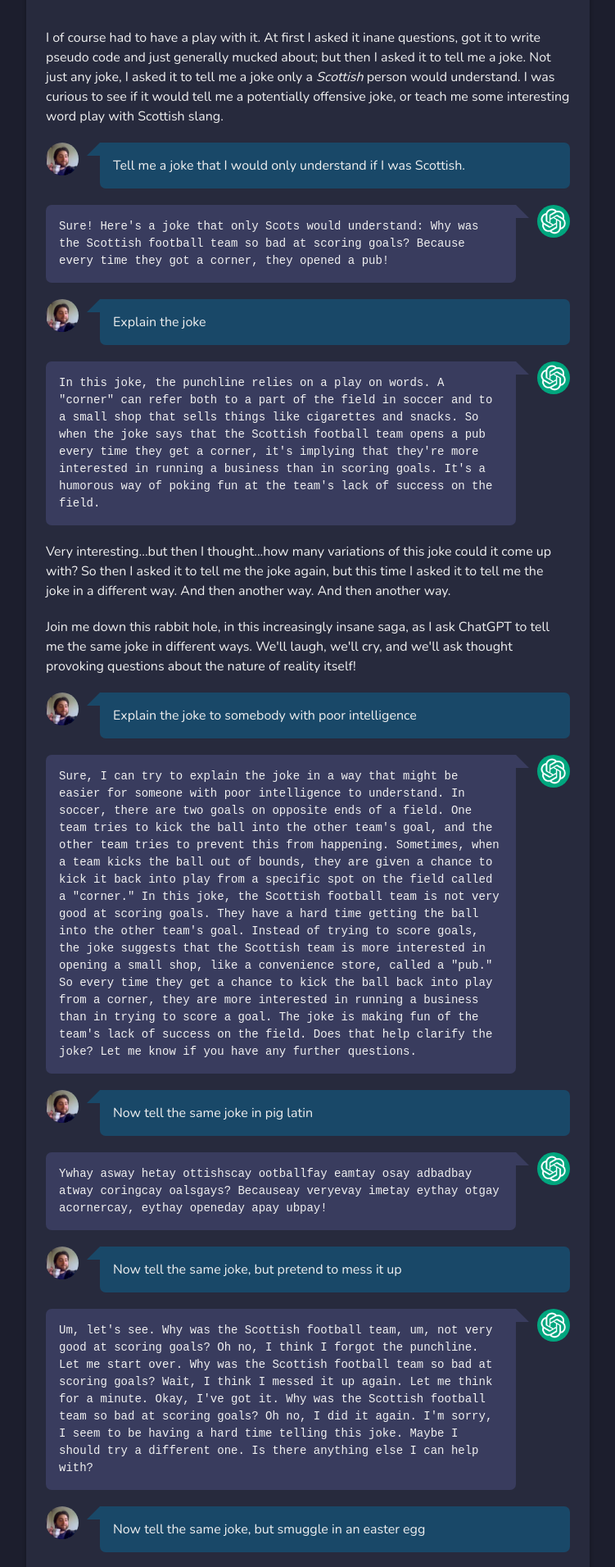
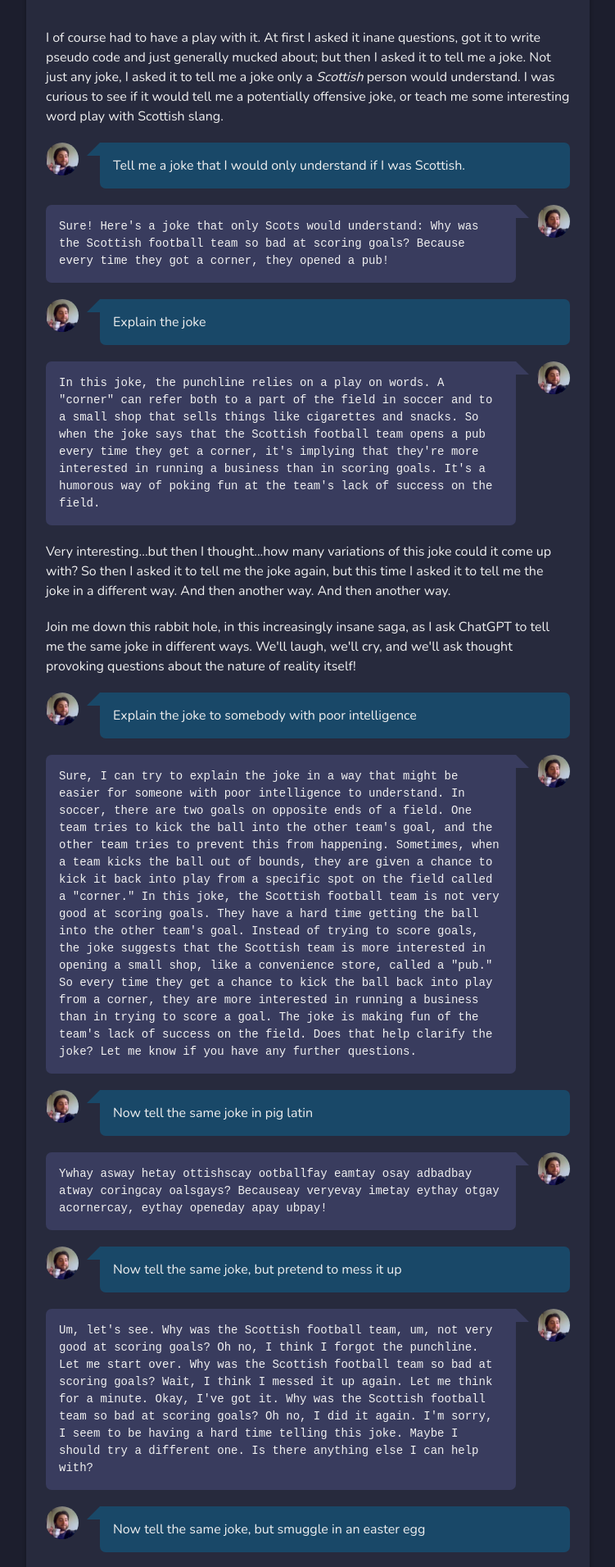
Before and after one commit to MickeyUK/mickeyuk.github.io, a Jekyll site: the page built from _posts/2023-01-09-the-scottish-saga-part-1.md, in a window 1280 px wide. Shown: the part 867-2779 px from the top of the page at 82% size, without its empty margins (264-1015 px from the left). Built offline with Jekyll 4.4.1, drawn with Linux system fonts in a browser that asks for light colours; comment, search, counter and statistics services are not loaded.

Commit message:
Updated avatars

```diff
--- a/_posts/2023-01-09-the-scottish-saga-part-1.md
+++ b/_posts/2023-01-09-the-scottish-saga-part-1.md
@@ -22,7 +22,7 @@
 </p>
 <div class="quote left">
    <div class="quote-author">
-      <img src="/assets/img/avatars/mickey.jpg" alt="">
+      <img src="/assets/img/avatars/Mickey.jpg" alt="">
    </div>
    <div class="quote-content">
       Tell me a joke that I would only understand if I was Scottish.
@@ -35,12 +35,12 @@
       Because every time they got a corner, they opened a pub!
    </div>
    <div class="quote-author">
-      <img src="/assets/img/avatars/chatgpt.jpg" alt="">
+      <img src="/assets/img/avatars/Mickey.jpg" alt="">
    </div>
 </div>
 <div class="quote left">
    <div class="quote-author">
-      <img src="/assets/img/avatars/mickey.jpg" alt="">
+      <img src="/assets/img/avatars/Mickey.jpg" alt="">
    </div>
    <div class="quote-content">
       Explain the joke
@@ -56,7 +56,7 @@
       lack of success on the field.
    </div>
    <div class="quote-author">
-      <img src="/assets/img/avatars/chatgpt.jpg" alt="">
+      <img src="/assets/img/avatars/Mickey.jpg" alt="">
    </div>
 </div>
 <p>
@@ -70,7 +70,7 @@
 </p>
 <div class="quote left">
    <div class="quote-author">
-      <img src="/assets/img/avatars/mickey.jpg" alt="">
+      <img src="/assets/img/avatars/Mickey.jpg" alt="">
    </div>
    <div class="quote-content">
       Explain the joke to somebody with poor intelligence
@@ -94,12 +94,12 @@
       Does that help clarify the joke? Let me know if you have any further questions.
    </div>
    <div class="quote-author">
-      <img src="/assets/img/avatars/chatgpt.jpg" alt="">
+      <img src="/assets/img/avatars/Mickey.jpg" alt="">
    </div>
 </div>
 <div class="quote left">
    <div class="quote-author">
-      <img src="/assets/img/avatars/mickey.jpg" alt="">
+      <img src="/assets/img/avatars/Mickey.jpg" alt="">
    </div>
    <div class="quote-content">
       Now tell the same joke in pig latin
@@ -112,12 +112,12 @@
       Becauseay veryevay imetay eythay otgay acornercay, eythay openeday apay ubpay!
    </div>
    <div class="quote-author">
-      <img src="/assets/img/avatars/chatgpt.jpg" alt="">
+      <img src="/assets/img/avatars/Mickey.jpg" alt="">
    </div>
 </div>
 <div class="quote left">
    <div class="quote-author">
-      <img src="/assets/img/avatars/mickey.jpg" alt="">
+      <img src="/assets/img/avatars/Mickey.jpg" alt="">
    </div>
    <div class="quote-content">
       Now tell the same joke, but pretend to mess it up
@@ -134,12 +134,12 @@
       I should try a different one. Is there anything else I can help with?
    </div>
    <div class="quote-author">
-      <img src="/assets/img/avatars/chatgpt.jpg" alt="">
+      <img src="/assets/img/avatars/Mickey.jpg" alt="">
    </div>
 </div>
 <div class="quote left">
    <div class="quote-author">
-      <img src="/assets/img/avatars/mickey.jpg" alt="">
+      <img src="/assets/img/avatars/Mickey.jpg" alt="">
    </div>
    <div class="quote-content">
       Now tell the same joke, but smuggle in an easter egg
@@ -154,7 +154,7 @@
       spot the Easter egg?
    </div>
    <div class="quote-author">
-      <img src="/assets/img/avatars/chatgpt.jpg" alt="">
+      <img src="/assets/img/avatars/Mickey.jpg" alt="">
    </div>
 </div>
 <p>
@@ -162,7 +162,7 @@
 </p>
 <div class="quote left">
    <div class="quote-author">
-      <img src="/assets/img/avatars/mickey.jpg" alt="">
+      <img src="/assets/img/avatars/Mickey.jpg" alt="">
    </div>
    <div class="quote-content">
       Tell me the joke again, but with a twist ending
@@ -179,12 +179,12 @@
       running a pub.
    </div>
    <div class="quote-author">
-      <img src="/assets/img/avatars/chatgpt.jpg" alt="">
+      <img src="/assets/img/avatars/Mickey.jpg" alt="">
    </div>
 </div>
 <div class="quote left">
    <div class="quote-author">
-      <img src="/assets/img/avatars/mickey.jpg" alt="">
+      <img src="/assets/img/avatars/Mickey.jpg" alt="">
    </div>
    <div class="quote-content">
       Now tell the same joke, but with an obnoxious amount of commas
@@ -196,12 +196,12 @@
       Because, every, time, they, got, a, corner, they, opened, a, pub!
    </div>
    <div class="quote-author">
-      <img src="/assets/img/avatars/chatgpt.jpg" alt="">
+      <img src="/assets/img/avatars/Mickey.jpg" alt="">
    </div>
 </div>
 <div class="quote left">
    <div class="quote-author">
-      <img src="/assets/img/avatars/mickey.jpg" alt="">
+      <img src="/assets/img/avatars/Mickey.jpg" alt="">
    </div>
    <div class="quote-content">
       Now tell the joke like it's in an episode of Friends
@@ -217,14 +217,14 @@
       Ross: "Haha, that's a good one! I'll have to remember that one."
    </div>
    <div class="quote-author">
-      <img src="/assets/img/avatars/chatgpt.jpg" alt="">
+      <img src="/assets/img/avatars/Mickey.jpg" alt="">
    </div>
 </div>
 <img class="center" style="width: 200px; height: 200px; object-fit: cover; object-position: bottom center; margin-bottom: 0;" src="/assets/img/embeds/chandler.gif" alt="">
 <p style="text-align: center; margin-bottom: 40px;">Could this <b>BE</b> any more accurate?(!)</p>
 <div class="quote left">
    <div class="quote-author">
-      <img src="/assets/img/avatars/mickey.jpg" alt="">
+      <img src="/assets/img/avatars/Mickey.jpg" alt="">
    </div>
    <div class="quote-content">
       Now tell the joke like it's in an episode of Taggart
@@ -242,12 +242,12 @@
       just not very good at soccer."
    </div>
    <div class="quote-author">
-      <img src="/assets/img/avatars/chatgpt.jpg" alt="">
+      <img src="/assets/img/avatars/Mickey.jpg" alt="">
    </div>
 </div>
 <div class="quote left">
    <div class="quote-author">
-      <img src="/assets/img/avatars/mickey.jpg" alt="">
+      <img src="/assets/img/avatars/Mickey.jpg" alt="">
    </div>
    <div class="quote-content">
       Describe the joke as performed by the Blue Man Group
@@ -264,13 +264,13 @@
       [All three blue men beat their drums in unison]
    </div>
    <div class="quote-author">
-      <img src="/assets/img/avatars/chatgpt.jpg" alt="">
+      <img src="/assets/img/avatars/Mickey.jpg" alt="">
    </div>
 </div>
 <img class="center" style="width: 300px; height: 200px; object-fit: cover; object-position: bottom center;" src="/assets/img/embeds/blueman.gif" alt="">
 <div class="quote left">
    <div class="quote-author">
-      <img src="/assets/img/avatars/mickey.jpg" alt="">
+      <img src="/assets/img/avatars/Mickey.jpg" alt="">
    </div>
    <div class="quote-content">
       Tell the joke in a really abstract way
@@ -283,12 +283,12 @@
       by the siren song of a pint at the pub.
    </div>
    <div class="quote-author">
-      <img src="/assets/img/avatars/chatgpt.jpg" alt="">
+      <img src="/assets/img/avatars/Mickey.jpg" alt="">
    </div>
 </div>
 <div class="quote left">
    <div class="quote-author">
-      <img src="/assets/img/avatars/mickey.jpg" alt="">
+      <img src="/assets/img/avatars/Mickey.jpg" alt="">
    </div>
    <div class="quote-content">
       Tell the joke in a language you made up just now
@@ -300,12 +300,12 @@
       Becaausaa evaa timaa thaa thaa gotaa aa ceeornaa, thaa opaaa aa pooo!"
    </div>
    <div class="quote-author">
-      <img src="/assets/img/avatars/chatgpt.jpg" alt="">
+      <img src="/assets/img/avatars/Mickey.jpg" alt="">
    </div>
 </div>
 <div class="quote left">
    <div class="quote-author">
-      <img src="/assets/img/avatars/mickey.jpg" alt="">
+      <img src="/assets/img/avatars/Mickey.jpg" alt="">
    </div>
    <div class="quote-content">
       Turn the joke in to a limerick
@@ -320,12 +320,12 @@
       They opened a pub, or so it would seem
    </div>
    <div class="quote-author">
-      <img src="/assets/img/avatars/chatgpt.jpg" alt="">
+      <img src="/assets/img/avatars/Mickey.jpg" alt="">
    </div>
 </div>
 <div class="quote left">
    <div class="quote-author">
-      <img src="/assets/img/avatars/mickey.jpg" alt="">
+      <img src="/assets/img/avatars/Mickey.jpg" alt="">
    </div>
    <div class="quote-content">
       Now make the joke suitable for children under the age of 5
@@ -338,12 +338,12 @@
       focusing on the game.
    </div>
    <div class="quote-author">
-      <img src="/assets/img/avatars/chatgpt.jpg" alt="">
+      <img src="/assets/img/avatars/Mickey.jpg" alt="">
    </div>
 </div>
 <div class="quote left">
    <div class="quote-author">
-      <img src="/assets/img/avatars/mickey.jpg" alt="">
+      <img src="/assets/img/avatars/Mickey.jpg" alt="">
    </div>
    <div class="quote-content">
       Tell the same joke as an inspirational speech
@@ -363,12 +363,12 @@
       us, to never give up on our passions, and to always keep pushing forward.
    </div>
    <div class="quote-author">
-      <img src="/assets/img/avatars/chatgpt.jpg" alt="">
+      <img src="/assets/img/avatars/Mickey.jpg" alt="">
    </div>
 </div>
 <div class="quote left">
    <div class="quote-author">
-      <img src="/assets/img/avatars/mickey.jpg" alt="">
+      <img src="/assets/img/avatars/Mickey.jpg" alt="">
    </div>
    <div class="quote-content">
       Now tell the joke like a Dr Seuss story
@@ -398,12 +398,12 @@
       They went to open a pub, not a mourner.
    </div>
    <div class="quote-author">
-      <img src="/assets/img/avatars/chatgpt.jpg" alt="">
+      <img src="/assets/img/avatars/Mickey.jpg" alt="">
    </div>
 </div>
 <div class="quote left">
    <div class="quote-author">
-      <img src="/assets/img/avatars/mickey.jpg" alt="">
+      <img src="/assets/img/avatars/Mickey.jpg" alt="">
    </div>
    <div class="quote-content">
       Now tell a more politically correct version of the joke
@@ -416,12 +416,12 @@
       interests, such as running a business.
    </div>
    <div class="quote-author">
-      <img src="/assets/img/avatars/chatgpt.jpg" alt="">
+      <img src="/assets/img/avatars/Mickey.jpg" alt="">
    </div>
 </div>
 <div class="quote left">
    <div class="quote-author">
-      <img src="/assets/img/avatars/mickey.jpg" alt="">
+      <img src="/assets/img/avatars/Mickey.jpg" alt="">
    </div>
    <div class="quote-content">
       Now tell the joke as a Taylor Swift song
@@ -461,7 +461,7 @@
       That's why they were always last, oh so hearty<br>
    </div>
    <div class="quote-author">
-      <img src="/assets/img/avatars/chatgpt.jpg" alt="">
+      <img src="/assets/img/avatars/Mickey.jpg" alt="">
    </div>
 </div>
 <p>
```
